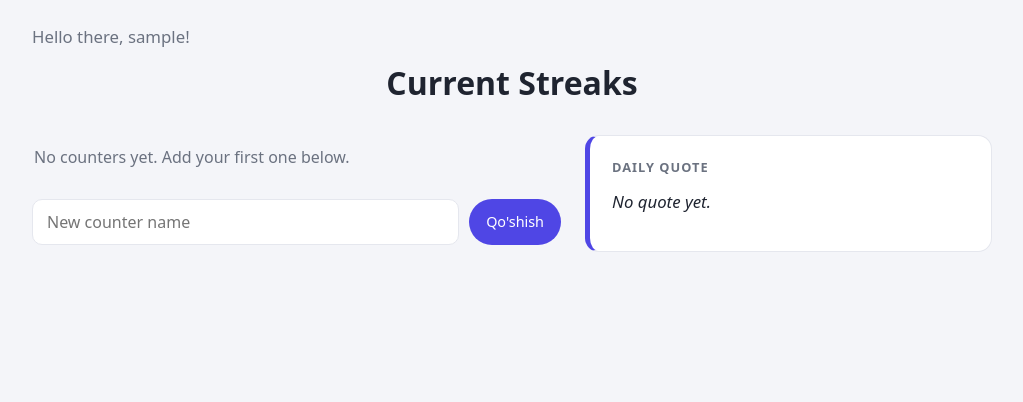
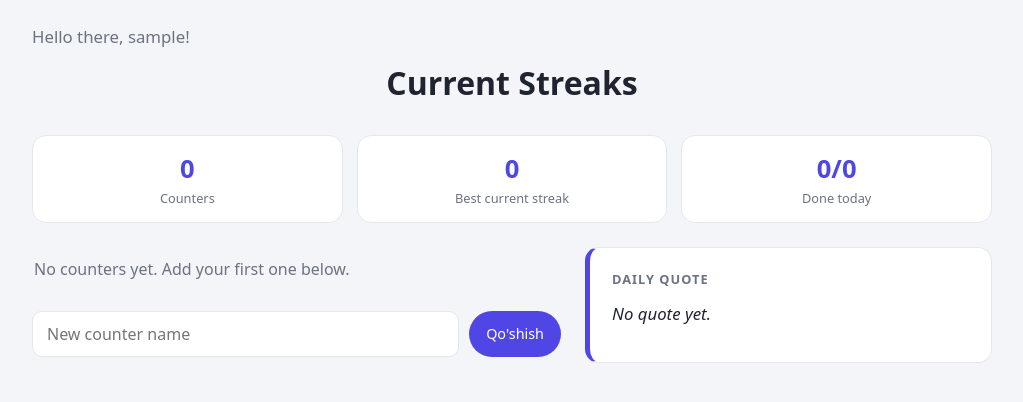
Before and after one commit to MirzokodirovDilshod/Streak-Counter, a Django app: page / in a window 1280 px wide. Shown: the part 65-467 px from the top of the page, without its empty margins (128-1151 px from the left). Run offline with Django 5.2, Linux system fonts and the light colour scheme; the visitor is signed in with stand-in values (Sample User, id 1); data that the repository does not hold is empty.

Commit message:
Added statistics cards to home page

```diff
--- a/streaks/static/streaks/style.css
+++ b/streaks/static/streaks/style.css
@@ -166,3 +166,26 @@ button:focus-visible, .btn:focus-visible {
   color: var(--muted);
   font-size: 1.05rem;
 }
+
+/* ---------- Statistika qatori ---------- */
+.stats {
+  display: grid;
+  grid-template-columns: repeat(3, 1fr);
+  gap: 14px;
+  margin-bottom: 24px;
+}
+.stat {
+  background: var(--card);
+  border: 1px solid var(--border);
+  border-radius: var(--radius);
+  padding: 14px 16px;
+  text-align: center;
+  display: flex;
+  flex-direction: column;
+}
+.stat-value { font-size: 1.6rem; font-weight: 700; color: var(--primary); }
+.stat-label { font-size: 0.8rem; color: var(--muted); }
+@media (max-width: 480px) {
+  .stat-value { font-size: 1.3rem; }
+  .stat-label { font-size: 0.7rem; }
+}
--- a/streaks/templates/streaks/home.html
+++ b/streaks/templates/streaks/home.html
@@ -3,7 +3,20 @@
 {% block content %}
  <p class="greeting">Hello there, {{ user.username }}!</p>
   <h1 class="page-title">Current Streaks</h1>
-
+<div class="stats">
+  <div class="stat">
+    <span class="stat-value">{{ total }}</span>
+    <span class="stat-label">Counters</span>
+  </div>
+  <div class="stat">
+    <span class="stat-value">{{ best }}</span>
+    <span class="stat-label">Best current streak</span>
+  </div>
+  <div class="stat">
+    <span class="stat-value">{{ done_today }}/{{ total }}</span>
+    <span class="stat-label">Done today</span>
+  </div>
+</div>
   <div class="layout">
     <section>
       <ul class="streak-list">
--- a/streaks/views.py
+++ b/streaks/views.py
@@ -150,3 +150,23 @@ def remove_friend(request, user_id):
             accepted=True,
         ).delete()
     return redirect('friends')
+
+@login_required
+def home(request):
+    counters = Counter.objects.filter(owner=request.user)
+    total = counters.count()    # jami nechta counter
+    best = max([c.display_streak for c in counters], default=0)
+    done_today = counters.filter(last_date=date.today()).count()
+    quotes = Quote.objects.order_by('id')
+    quote_total = quotes.count()
+    if quote_total > 0:
+        quote = quotes[date.today().toordinal() % quote_total]
+    else:
+        quote = None
+    return render(request, 'streaks/home.html', {
+        'counters': counters,
+        'quote': quote,
+        'total': total,
+        'best': best,
+        'done_today': done_today,
+    })
```
